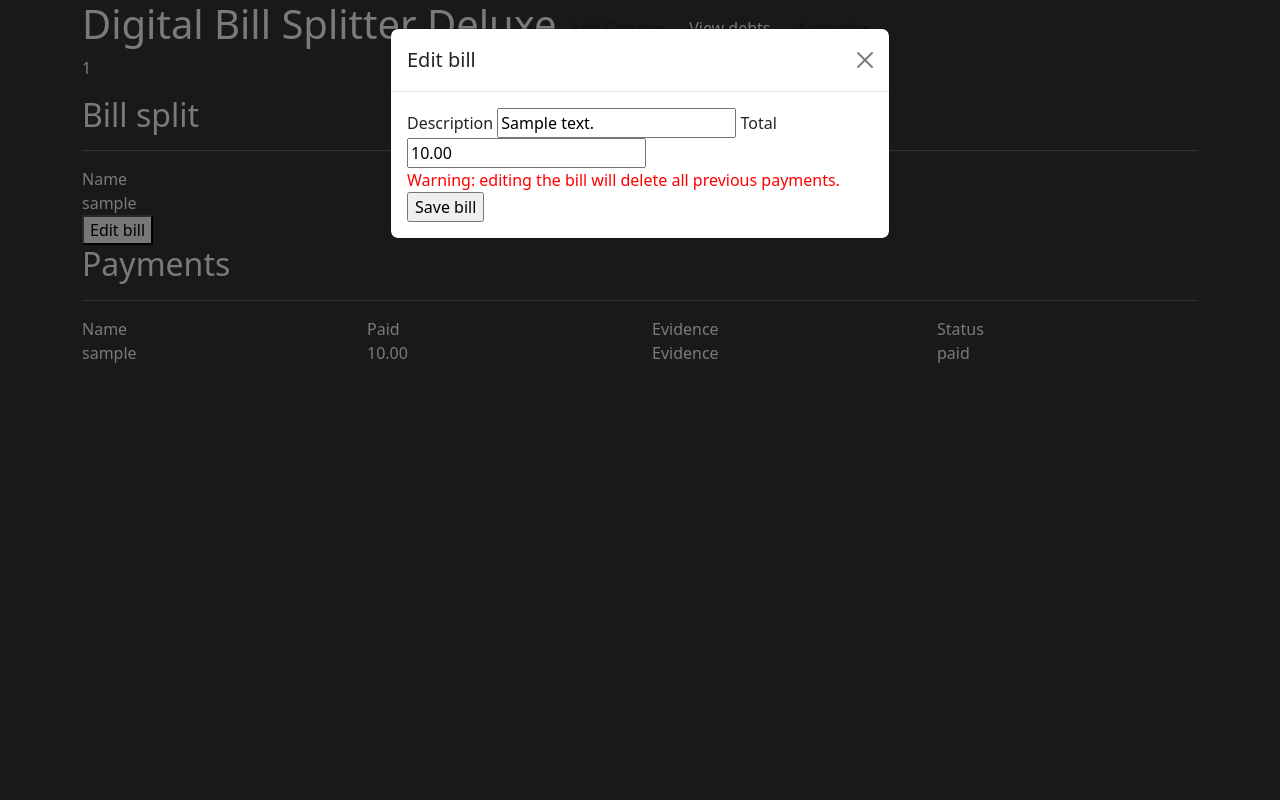
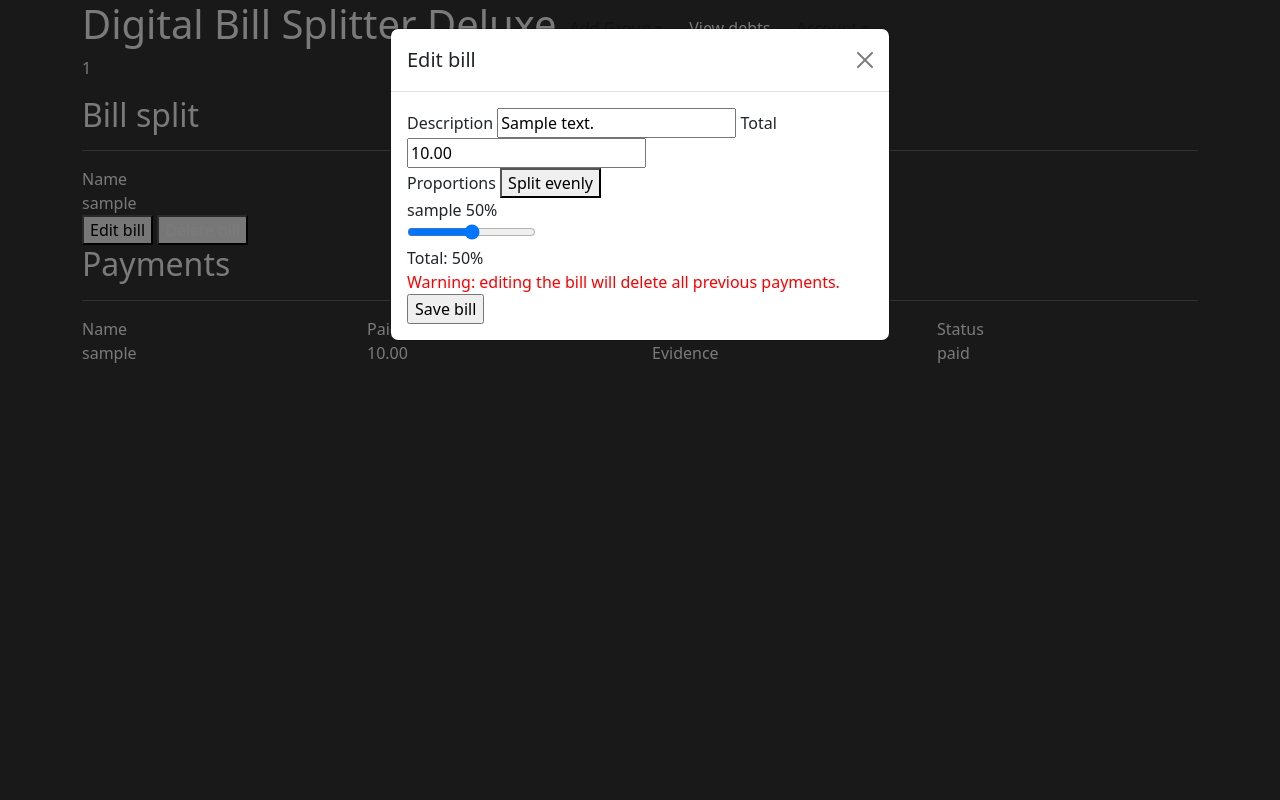
Before and after one commit to jamieabw/cs139-cw, a Flask app: page /group/1/bill/1 in a window 1280 px wide, after a click on "Edit bill". Run offline with Flask 3, Linux system fonts and the light colour scheme; a user stored in the database is signed in; tables that the repository leaves empty hold one stand-in row (values such as "Sample post"); parts of the project's set-up code (start-up, migrations or seed data) failed here and were passed over; some libraries are stand-ins or nearby versions.

Commit message:
Began with adding proportional splitting.

```diff
--- a/forms.py
+++ b/forms.py
@@ -1,6 +1,6 @@
-from flask_wtf import FlaskForm
-from wtforms import StringField, SubmitField, EmailField, PasswordField, DecimalField, FileField, HiddenField
-from wtforms.validators import DataRequired, Length, ValidationError
+from flask_wtf import FlaskForm, Form
+from wtforms import StringField, SubmitField, EmailField, PasswordField, DecimalField, FileField, HiddenField, DecimalRangeField, FieldList, FormField
+from wtforms.validators import DataRequired, Length, ValidationError, NumberRange
 from flask_wtf.file import file_required, file_allowed
 from models import Groups, Users
 
@@ -46,16 +46,30 @@ class LoginForm(FlaskForm):
         if not nameToCheck:
             raise ValidationError("User credentials do not match.")
 
-class CreateBillForm(FlaskForm):
-    total = DecimalField("Total", validators=[DataRequired()])
-    description = StringField("Description", validators=[DataRequired(), Length(max=300)])
-    submit = SubmitField("Create bill")
 
 class SettleDebtForm(FlaskForm):
     billId = HiddenField(render_kw={"id": "billId"})
     evidence = FileField("Evidence", validators=[file_required(), file_allowed({"jpg", "png"}, "Evidence must be an image.")])
     submit = SubmitField("Send settle request")
 
+class ProportionSharingForm(Form): # inhreits Form instead to fix below issue
+    # seems like this is causing an error as the values arent actually get passed
+    memberId = HiddenField(validators=[DataRequired()])
+    memberName = HiddenField(validators=[DataRequired()])
+    proportion = DecimalRangeField(validators=[NumberRange(min=0, max=100)], render_kw={"min": 0, "max": 100, "step": 0.01})
+
+class CreateBillForm(FlaskForm):
+    total = DecimalField("Total", validators=[DataRequired()])
+    description = StringField("Description", validators=[DataRequired(), Length(max=300)])
+    proportions = FieldList(FormField(ProportionSharingForm), min_entries=0)
+    submit = SubmitField("Create bill")
+
+    def validate_proportions(self, proportions):
+        total = 0
+        for entry in proportions.entries:
+            total += float(entry.form.proportion.data)
+        if total > 100:
+            raise ValidationError("Total must not exceed 100%.")
 class updateAccountDetailsForm(FlaskForm):
     ... # form for updating account details
 
--- a/models.py
+++ b/models.py
@@ -104,11 +104,11 @@ class Debtors(db.Model):
         self.createdAt = datetime.now()
 
 # notifications types will be settlement notification, debt notification, acknowledgement/rejection notification
-class Notifications(db.Model):
+"""class Notifications(db.Model):
     id = db.Column("id", db.Integer(), primary_key=True)
     groupId = db.Column("")
     userId = db.Column("")
-    type = db.Column("")
+    type = db.Column("")"""
 
 
 
--- a/routes/group.py
+++ b/routes/group.py
@@ -2,10 +2,21 @@ from flask import Blueprint, render_template, redirect, url_for, request, jsonif
 from flask_login import login_required, current_user
 from werkzeug import security
 from configuration import db
-from models import Groups, GroupMembers, Bills, Debtors, Payments
+from models import Groups, GroupMembers, Bills, Debtors, Payments, Users
 from forms import CreateBillForm
 
 groupBp = Blueprint("group", __name__, url_prefix="/group")
+
+
+def setMemberProportionFields(groupId: int, form: object):
+    form.proportions.entries = []
+    for groupMember in GroupMembers.query.filter_by(groupId=groupId):
+        entry = {}
+        entry["memberId"] = groupMember.userId
+        entry["memberName"] = Users.query.filter_by(id=groupMember.userId).first().username
+        form.proportions.append_entry(entry)
+
+
 
 """
 Checks if the user is in the group or if the user is the admin, returns true if that is the case
@@ -32,6 +43,26 @@ def createSettledBillsMap(groupId: int):
     return settledBillMap
 
 
+@groupBp.route("/<int:id>/delete")
+@login_required
+def deleteBill(id: int):
+    # need to drop the bill, drop all payments
+    billToDelete = Bills.query.filter_by(id=id).first()
+    groupId = billToDelete.groupId
+    if not checkIfUserInGroup(groupId):
+        redirect(url_for("group.joinGroup"))
+    try:
+        for payment in Payments.query.filter_by(billId=billToDelete.id).all():
+            db.session.delete(payment)
+        for debtor in Debtors.query.filter_by(billId=billToDelete.id):
+            db.session.delete(debtor)
+        db.session.delete(billToDelete)
+        db.session.commit()
+    except Exception as e:
+        print(e)
+        db.session.rollback()
+    return redirect(url_for(".groupPage", id=groupId))
+
 
 """
 checks if a group exists, if it doesn't then returns a 404, else it checks if the user belongs to the group
@@ -43,24 +74,39 @@ def groupPage(id: int):
     form = CreateBillForm()
     group = Groups.query.get_or_404(id)
     settledBillsMap = createSettledBillsMap(id)
+    if request.method == "GET":
+        setMemberProportionFields(id, form)
     if form.validate_on_submit():
-        total = form.total.data
+        total = float(form.total.data)
         desc = form.description.data
+        proportions = {}
+        """
+        {% for proportion in form.proportions %}
+                                <div>
+                                    <span>{{proportion.memberName.data}}</span>
+                                    <span class="percent" data-for="{{proportion.proportion.id}}"></span>%
+                                    {{proportion.memberId()}}
+                                    {{proportion.memberName()}}
+                                    <div>{{proportion.proportion(oninput="update(this)")}}</div>
+                                </div>
+        """
+        for proportion in form.proportions:
+            proportions[int(proportion.memberId.data)] = int(proportion.proportion.data)
+
         try:
-            """NOTE:
-            THIS IS TEMPORARY PLACEHOLDER!!!! THIS WILL HAVE DIFFERENT SPLITTING EVENTUALLY
-            """
+            print("TEST 2")
             newBill = Bills(current_user.id, id, desc, total)
             db.session.add(newBill)
-            numMembers = len(GroupMembers.query.filter_by(groupId=id).all())
             for userMember in GroupMembers.query.filter_by(groupId=id):
                 userId = userMember.userId
-                db.session.add(Debtors(newBill.id, userId, 100 / numMembers, total / numMembers))
+                db.session.add(Debtors(newBill.id, userId, proportions[userId], total * (proportions[userId] / 100)))
             db.session.commit()
+            print("it worked allegedly")
         except Exception as e:
              print(e)
+             print("WRONG WO+")
              db.session.rollback()
-        print("checking user in group")
+        return redirect(url_for(".groupPage", id=id))
     if checkIfUserInGroup(id) is True:
         return render_template("groupPage.html", group=group, form=form, bills=Bills.query.filter_by(groupId=id).all(), settledBillMap=settledBillsMap)
     return redirect(url_for("root.joinGroup"))
@@ -74,9 +120,11 @@ def groupBillPage(groupId: int, billId: int):
         abort(404)
     if checkIfUserInGroup(groupId) is not True:
         return redirect(url_for("root.joinGroup"))
+    form = CreateBillForm(obj=bill)
+    if request.method == "GET":
+        setMemberProportionFields(groupId, form)
     debtors = Debtors.query.filter_by(billId=billId).all()
     payments = Payments.query.filter_by(billId = billId).all()
-    form = CreateBillForm(obj=bill)
     form.submit.label.text = "Save bill" #just so i can reuse the same form
     return render_template("groupBill.html", bill=bill, payments=payments, debtors=debtors, form=form)
 
@@ -85,7 +133,7 @@ def groupBillPage(groupId: int, billId: int):
 AJAX implementation for editing the bill, should probably figure out how to close the form afterwards
 """
 @groupBp.route("/edit/<billId>", methods=["POST"])
-def editBill(billId: int):
+def editBill(billId: int, form):
     # need the action to point here.
     data = request.get_json()
     #billId = data["billId"]
@@ -93,19 +141,19 @@ def editBill(billId: int):
     total = float(data["total"])
     billToEdit = Bills.query.filter_by(id=billId).first_or_404()
     print(data, billId, description, total)
+    for groupMember in GroupMembers.query.filter_by(groupId=billToEdit.groupId).all():
+        if Debtors.query.filter_by(userId=groupMember.userId).first() is None: # checks whether any new members have been added
+            db.session.add(Debtors(billToEdit.id, groupMember.userId, 0, 0))
     numMembers = len(GroupMembers.query.filter_by(groupId=billToEdit.groupId).all())
+    proportions = {}
+    for proportion in form.proportions:
+            proportions[int(proportion.memberId.data)] = int(proportion.proportion.data)
+            print(proportions)
     try:
         billToEdit.description = description
         billToEdit.total = total
         for payment in Payments.query.filter_by(billId=billId).all():
             db.session.delete(payment)
-            ...
-            """
-            THERE IS AN ISSUE WITH THIS, WHEN A USER JOINS AFTER A BILL IS CREATED
-            AND THEN THE BILL IS EDITED, THE SPLIT INCLUDES THEM BUT THEY ARENT INCLUDED IN THE
-            BILL STILL AS THIS ONLY UPDATES ACCORDING TO THOSE WHO WERE APART OF IT ORIGINALLY,
-            THIS IS A MAJOR BUG AND NEEDS TO BE FIXED!!!!
-            """
         for debtor in Debtors.query.filter_by(billId=billId).all():
             debtor.status = "unpaid"
             debtor.proportion = 100 / numMembers # can change this eventually when proportional
@@ -115,6 +163,27 @@ def editBill(billId: int):
         print(e)
         db.session.rollback()
     return jsonify({"ok": True, "billId": billId})
+
+"""
+NOTE: apparently something like this will fix my worries, just need to pass the form instead of the json.
+
+@groupBp.route("/edit/<int:billId>", methods=["POST"])
+@login_required
+def editBill(billId: int):
+    form = CreateBillForm()  # binds from request.form automatically
+
+    if not form.validate_on_submit():
+        return jsonify({"ok": False, "errors": form.errors}), 400
+
+    proportions = {}
+    for p in form.proportions:
+        proportions[int(p.memberId.data)] = float(p.proportion.data)
+
+    # now use proportions dict in your Debtors update
+    ...
+    return jsonify({"ok": True, "billId": billId})
+
+"""
 
 
 """
@@ -140,7 +209,6 @@ def resolveAction():
     action = data["action"]
     payment = Payments.query.filter_by(id=paymentId).first()
     debt = Debtors.query.filter_by(billId=payment.billId, userId=payment.payerId).first()
-
     if action == "ack": # acknowledgin the payment
         print(payment.payerId, "ack")
         try:
@@ -150,9 +218,6 @@ def resolveAction():
         except Exception as e:
             print(e)
             db.session.rollback()
-
-
-
     elif action == "rej":
         print(payment.payerId, "rej")
         try:
--- /dev/null
+++ b/static/js/updatePercents.js
@@ -0,0 +1,31 @@
+
+function update(slider) {
+  const percentage = document.querySelector(`.percent[data-for="${slider.id}"]`);
+  if (percentage) {
+    percentage.textContent = slider.value;
+  }
+  let totalPercentage = 0;
+  for (const percent of document.querySelectorAll(".percent")) {
+    console.log(percent);
+    totalPercentage += Number(percent.textContent);
+  }
+  console.log(totalPercentage);
+  const totalPercentageSpan = document.querySelector(".totalPercent");
+  totalPercentageSpan.textContent = "Total: " + totalPercentage;
+}
+
+window.addEventListener("DOMContentLoaded", () => {
+  document.querySelectorAll('input[type="range"]').forEach(update);
+});
+
+
+function splitEvenly() {
+    const count = document.querySelectorAll(".percent").length;
+    const evenSplit = 100 / count;
+    for (const slider of document.querySelectorAll('input[type="range"]')) {
+        slider.value = evenSplit;
+        update(slider);
+    }
+
+
+}
--- a/templates/base.html
+++ b/templates/base.html
@@ -14,6 +14,7 @@
             <a href="{{url_for('root.index')}}">
             <h1>Digital Bill Splitter Deluxe</h1>
             </a>
+            {% if current_user.is_authenticated %}
                 <button class="btn dropdown-toggle" type="button" data-bs-toggle="dropdown">Add Group</button>
                 <ul class="dropdown-menu">
                     <li><button type="button" data-bs-toggle="modal" data-bs-target="#createGroupModal">Create group</button></li>
@@ -25,6 +26,7 @@
                     <li><a class="dropdown-item" href="{{url_for('account.manage')}}">Account settings</a></li>
                     <li><a class="dropdown-item" href="{{url_for('account.logout')}}">Log out</a></li>
                 </ul>
+            {% endif %}
         </nav>
         {% block content %}
         {% endblock %}
--- a/templates/groupBill.html
+++ b/templates/groupBill.html
@@ -24,11 +24,9 @@
 
 </div>
     {% if current_user == bill.creator or current_user.username == "admin"%}
-        <button type="button" data-bs-toggle="modal" data-bs-target="#editBill">Edit bill</button> <!--ajax will be used to do this,
-        - opens modal
-        - pre fills fields with existing data
-        - if you do change, all existing payments are removed and all debtors remarked as unpad
-         -->
+        <button type="button" data-bs-toggle="modal" data-bs-target="#editBill">Edit bill</button>
+        <button><a href="{{ url_for('group.deleteBill', id=bill.id) }}">Delete bill</a></button>
+
     {% endif %}
 
 <h2>Payments</h2>
@@ -65,7 +63,7 @@
                 </div>
 
                 <div class="modal-body">
-                    <form id="editBillForm" method="POST" action="{{ url_for('group.editBill', billId=bill.id) }}">
+                    <form id="editBillForm" method="POST" action="{{ url_for('group.editBill', billId=bill.id, form=form) }}">
                         {{form.hidden_tag()}}
                         <div>
                             {{form.description.label}}
@@ -78,6 +76,26 @@
                             {% for error in form.total.errors %}
                                 <p style="color:red">{{ error }}</p>
                             {% endfor %}
+                            <div>
+                                {{form.proportions.label}}
+                                <button onclick="splitEvenly()" type="button">Split evenly</button>
+                                {% for proportion in form.proportions %}
+                                <script>
+                                    console.log("fucking hate this shit ")
+                                </script>
+                                <div>
+                                    <span>{{proportion.memberName.data}}</span>
+                                    <span class="percent" data-for="{{proportion.proportion.id}}"></span>%
+                                    {{proportion.memberId()}}
+                                    {{proportion.memberName()}}
+                                    <div>{{proportion.proportion(oninput="update(this)")}}</div>
+                                </div>
+                                {% endfor %}
+                                <span class="totalPercent">Total: </span>%
+                                {% for error in form.proportions.errors %}
+                                    <p style="color:red">{{ error }}</p>
+                                {% endfor %}
+                            </div>
                         </div>
                         <label style="color: red">Warning: editing the bill will delete all previous payments.</label>
                         {{form.submit()}}
@@ -88,6 +106,9 @@
                 </div>
             </div>
         </div>
+
+
 <script src="{{url_for('static', filename='js/paymentAction.js')}}"></script>
 <script src="{{url_for('static', filename='js/editBill.js')}}"></script>
+<script src="{{url_for('static', filename='js/updatePercents.js')}}"></script>
 {% endblock %}
```
Also changed, not shown: templates/groupPage.html (+22 -0 lines), 1 other file. Lines whose indentation alone changed are shown as unchanged.
